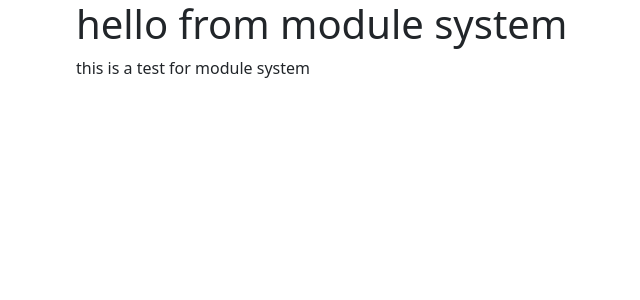
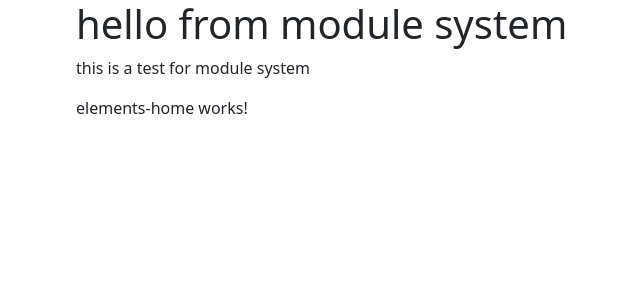
Before and after one commit to saeedd1994/moduleSys, an Angular app: page / in a window 1280 px wide. Shown: the top 300 px of the page, without its empty margins (6-646 px from the left). Built offline with nearby package versions, Linux system fonts and the light colour scheme.

Commit message:
generate element-home comp

```diff
--- a/src/app/app.component.html
+++ b/src/app/app.component.html
@@ -8,4 +8,5 @@
     </p>
 
   </div>
+  <app-elements-home></app-elements-home>
 </div>
--- /dev/null
+++ b/src/app/elements/elements-home/elements-home.component.html
@@ -0,0 +1 @@
+<p>elements-home works!</p>
--- /dev/null
+++ b/src/app/elements/elements-home/elements-home.component.ts
@@ -0,0 +1,15 @@
+import { Component, OnInit } from '@angular/core';
+
+@Component({
+  selector: 'app-elements-home',
+  templateUrl: './elements-home.component.html',
+  styleUrls: ['./elements-home.component.scss']
+})
+export class ElementsHomeComponent implements OnInit {
+
+  constructor() { }
+
+  ngOnInit(): void {
+  }
+
+}
```
Also changed, not shown: src/app/app.module.ts (+6 -4 lines), src/app/elements/elements.module.ts (+11 -5 lines), src/app/elements/elements-home/elements-home.component.scss (added), 1 other file (tests, documents, lock files or other folders).
